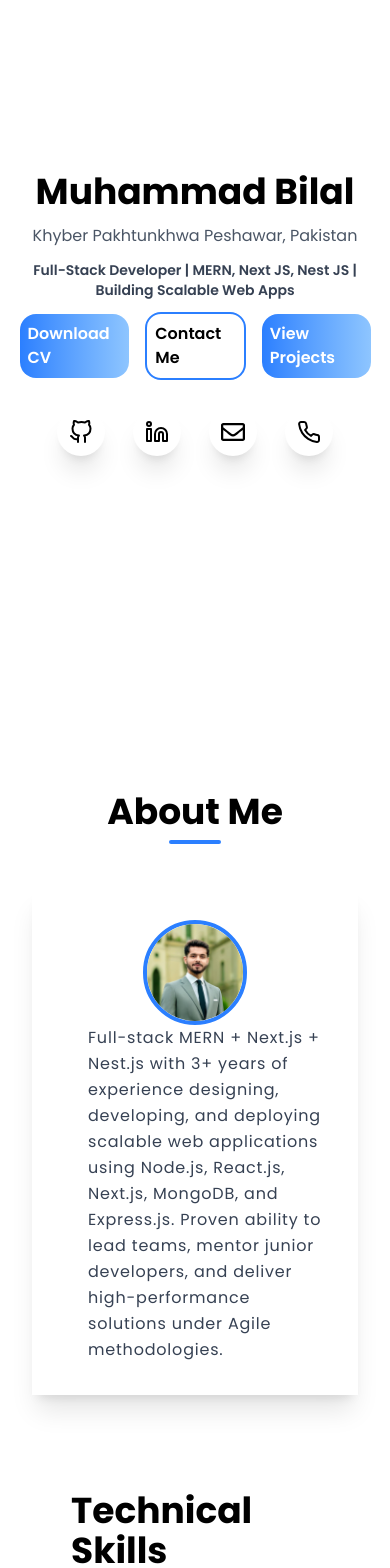
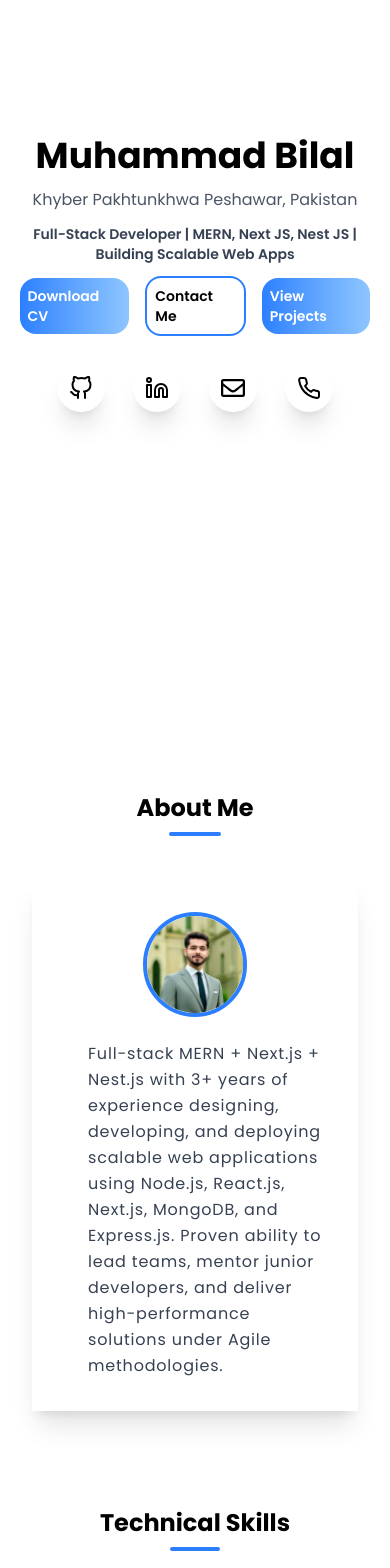
Before and after one commit to Bilal4542/my-portfolio, a React (Vite) app: page / in a window 390 px wide. Shown: the part 140-1708 px from the top of the page. Built offline with nearby package versions, Linux system fonts and the light colour scheme.

Commit message:
working on responsiveness

```diff
--- a/src/components/About.jsx
+++ b/src/components/About.jsx
@@ -5,12 +5,12 @@ const About = () => {
   return (
     <div className='md:w-[60%] m-auto p-8' >
       <div className="flex flex-col items-center justify-center gap-2 p-8">
-        <h1 className='text-4xl font-bold mt-6'>About Me</h1>
+        <h1 className='text-2xl md:text-4xl font-bold mt-6'>About Me</h1>
         <div className="bg-blue-500 rounded h-1 w-[20%] m-auto"></div>
       </div>
       <div className=" md:flex items-center justify-between shadow-xl mt-3 p-8">
         <div className="flex items-center justify-center">
-          <img className='rounded-full border-blue-500 border-4 w-[40%] md:w-[100%]' src={myImage} alt="" />
+          <img className='rounded-full border-blue-500 border-4 w-[40%] md:w-[100%] mb-6 md:mb-0' src={myImage} alt="" />
         </div>
         <div className="">
           <p className='md:text-lg text-gray-700 ml-6 leading-relaxed tracking-wider'>Full-stack MERN + Next.js + Nest.js with 3+ years of experience designing, developing, and deploying scalable web applications using Node.js, React.js, Next.js, MongoDB, and Express.js. Proven ability to lead teams, mentor junior developers, and deliver high-performance solutions under Agile methodologies.</p>
--- a/src/components/Home.jsx
+++ b/src/components/Home.jsx
@@ -6,13 +6,13 @@ const Home = () => {
   return (
     <div className='flex justify-center items-center w-[90%] m-auto  h-screen'>
       <div className="flex items-center justify-center flex-col gap-3">
-        <h1 className='text-4xl md:text-5xl lg:text-7xl font-bold mt-20'>Muhammad Bilal</h1>
+        <h1 className='text-4xl md:text-5xl lg:text-7xl font-bold md:mt-20'>Muhammad Bilal</h1>
         <p className='text-gray-600'>Khyber Pakhtunkhwa Peshawar, Pakistan</p>
         <p className='font-semibold text-gray-700 text-sm text-center md:text-md'>Full-Stack Developer | MERN, Next JS, Nest JS | Building Scalable Web Apps</p>
         <div className='flex items-center justify-center gap-4 md:text-lg font-semibold'>
-          <a href='' className='bg-gradient-to-r from-blue-500 to-blue-300 text-white p-2 md:p-3 rounded-2xl  hover:border-2 hover:border-blue-500 hover:from-blue-300 hover:to-blue-500 cursor-pointer transition-all duration-100'>Download CV</a>
-          <a href='' className='border-2 p-2 md:p-3 rounded-2xl border-blue-500 hover:bg-gradient-to-r hover:from-blue-300 hover:to-blue-500 hover:text-white cursor-pointer transition-all duration-100'>Contact Me</a>
-          <a href='' className='bg-gradient-to-r from-blue-500 to-blue-300 text-white p-2 md:p-3 rounded-2xl  hover:border-2 hover:border-blue-500 hover:from-blue-300 hover:to-blue-500 cursor-pointer transition-all duration-100'>View Projects</a>
+          <a href='' className='bg-gradient-to-r from-blue-500 to-blue-300 text-sm md:text-lg text-white p-2 md:p-3 rounded-2xl  hover:border-2 hover:border-blue-500 hover:from-blue-300 hover:to-blue-500 cursor-pointer transition-all duration-100'>Download CV</a>
+          <a href='' className='border-2 p-2 md:p-3 rounded-2xl text-sm md:text-lg border-blue-500 hover:bg-gradient-to-r hover:from-blue-300 hover:to-blue-500 hover:text-white cursor-pointer transition-all duration-100'>Contact Me</a>
+          <a href='' className='bg-gradient-to-r from-blue-500 to-blue-300 text-sm md:text-lg text-white p-2 md:p-3 rounded-2xl  hover:border-2 hover:border-blue-500 hover:from-blue-300 hover:to-blue-500 cursor-pointer transition-all duration-100'>View Projects</a>
         </div>
         <div className="flex items-center justify-center gap-7 p-4">
           <a href="https://github.com/Bilal4542" target='_blank' className='text-2xl bg-white shadow-xl p-3 rounded-full hover:bg-blue-500 hover:text-white transition-all duration-200 hover:scale-125'><span className=''><FiGithub /></span></a>
--- a/src/components/Skills.jsx
+++ b/src/components/Skills.jsx
@@ -4,7 +4,7 @@ const Skills = () => {
   return (
     <div className='w-[80%] m-auto'>
       <div className="flex flex-col items-center justify-center gap-2 p-8">
-        <h1 className='text-4xl font-bold mt-8'>Technical Skills</h1>
+        <h1 className='text-2xl md:text-4xl font-bold mt-8'>Technical Skills</h1>
         <div className="bg-blue-500 rounded h-1 w-[20%] m-auto"></div>
       </div>
       <div className='md:flex items-center justify-between gap-12'>
@@ -39,7 +39,7 @@ const Skills = () => {
           <div className="h-2 bg-gradient-to-r from-blue-300 to-blue-500 w-[95%] rounded-xl" ></div>
           </div>
         </div>
-         <div className='w-[100%] shadow-xl p-8 flex flex-col justify-between gap-2'>
+         <div className='w-[100%] shadow-xl p-8 flex flex-col justify-between gap-2 mt-10 md:mt-0'>
           <h1 className='text-2xl font-bold pt-4'>Frameworks and Libraries</h1>
           <div className='flex items-center justify-between'>
           <p className='text-lg'>React.js</p>
@@ -103,7 +103,7 @@ const Skills = () => {
           <div className="h-2 bg-gradient-to-r from-blue-300 to-blue-500 w-[70%] rounded-xl" ></div>
           </div>
         </div>
-         <div className='w-[100%] shadow-xl p-8 flex flex-col justify-between gap-2'>
+         <div className='w-[100%] shadow-xl p-8 flex flex-col justify-between gap-2  mt-10 md:mt-0'>
           <h1 className='text-2xl font-bold pt-4'>Tools and Others</h1>
           <div className='flex items-center justify-between'>
           <p className='text-lg'>Git/Github</p>
```
